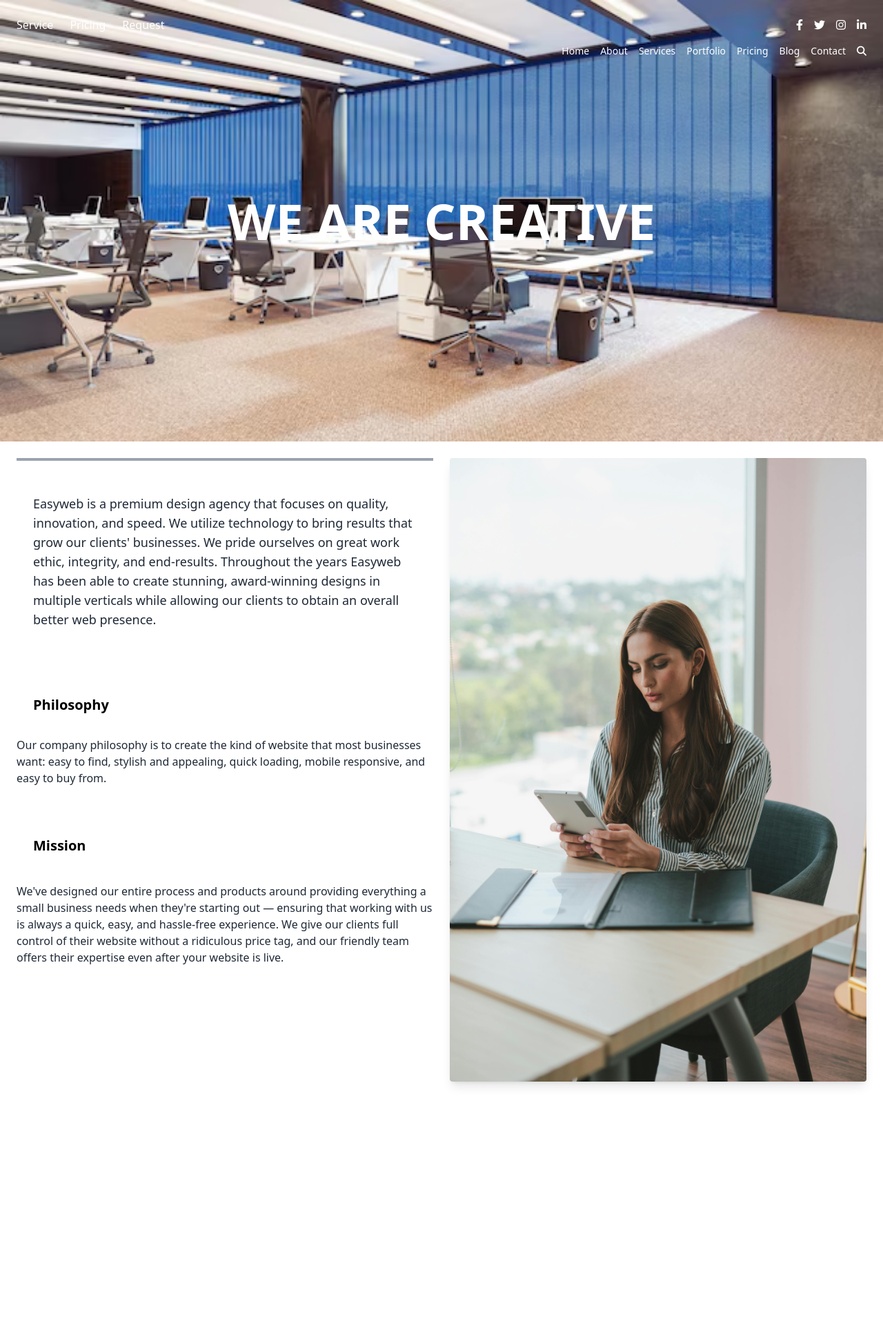
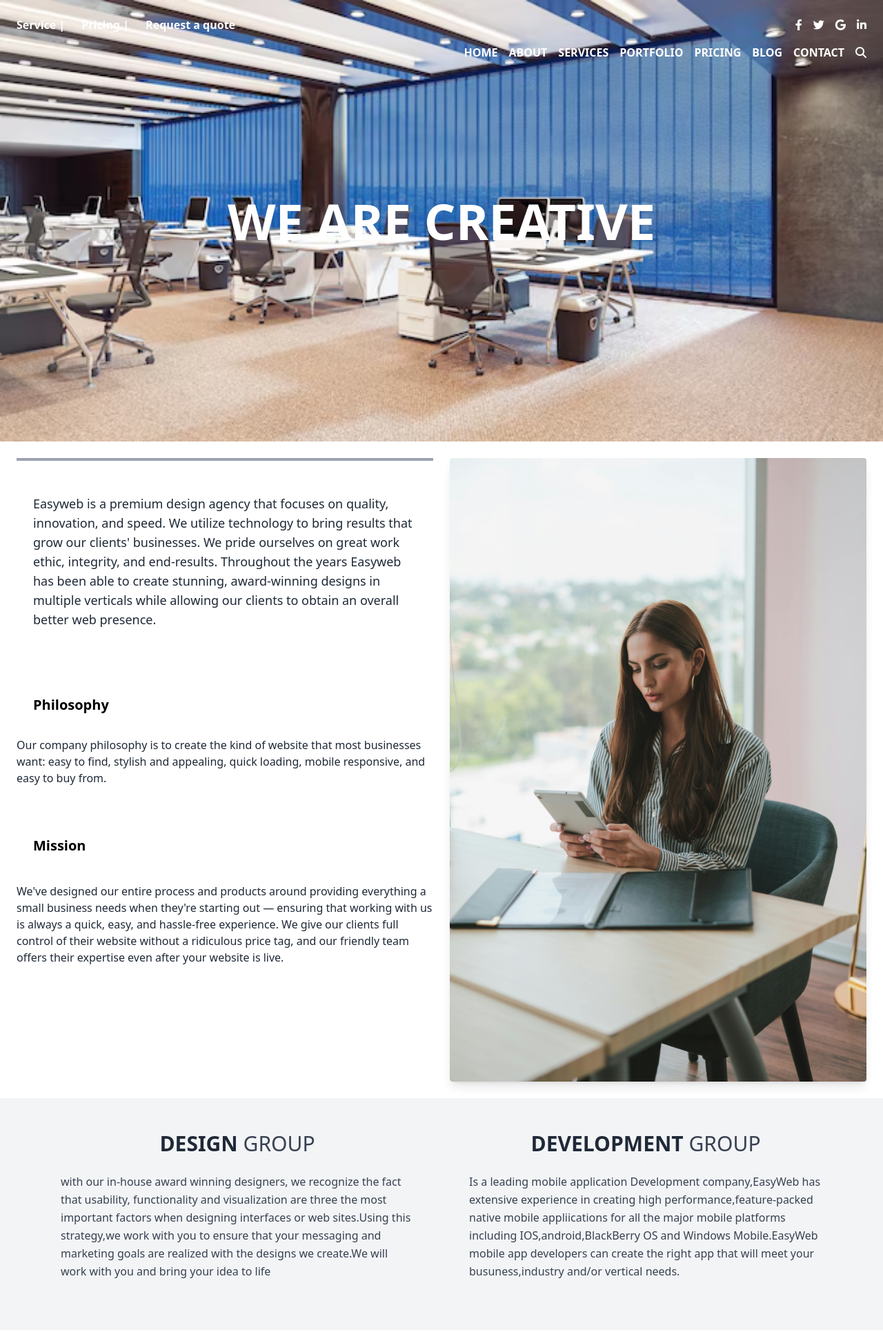
Before and after one commit to Glavilaro/landing_page, a plain HTML site: page index.html in a window 1280 px wide. Shown: the top 1931 px of the page at 69% size. Before the commit the page ends 1592 px from the top, so only its background shows below. Drawn offline with nearby package versions, Linux system fonts and the light colour scheme.

Commit message:
Agregué seccione en el main

```diff
--- a/index.html
+++ b/index.html
@@ -17,29 +17,29 @@
     <!-- 🔹 HEADER -->
     <header class="relative h-[80vh] bg-cover bg-center text-white" style="background-image: url('img/oficinas.jpg');">
         <!-- Menú izquierdo -->
-        <div class="absolute top-6 left-6 flex space-x-6 text-white">
-            <a href="#" class="hover:underline hover:text-sky-300">Service</a>
-            <a href="#" class="hover:underline hover:text-sky-300">Pricing</a>
-            <a href="#" class="hover:underline hover:text-sky-300">Request</a>
+        <div class="absolute top-6 left-6 flex space-x-6 text-white font-bold">
+            <a href="#" class="hover:underline hover:text-sky-300">Service |</a>
+            <a href="#" class="hover:underline hover:text-sky-300">Pricing |</a>
+            <a href="#" class="hover:underline hover:text-sky-300">Request a quote</a>
         </div>
 
         <!-- Redes + Menú derecha -->
-        <div class="absolute top-6 right-6 flex flex-col items-end space-y-4 text-white">
+        <div class="absolute top-6 right-6 flex flex-col items-end space-y-4 text-white font-m">
             <div class="flex space-x-4">
                 <a href="#" class="hover:text-sky-300"><i class="fab fa-facebook-f"></i></a>
                 <a href="#" class="hover:text-sky-300"><i class="fab fa-twitter"></i></a>
-                <a href="#" class="hover:text-sky-300"><i class="fab fa-instagram"></i></a>
+                <a href="#" class="hover:text-sky-300"><i class="fab fa-google"></i></a>
                 <a href="#" class="hover:text-sky-300"><i class="fab fa-linkedin-in"></i></a>
             </div>
 
-            <nav class="flex flex-wrap justify-end items-center space-x-4 text-sm">
-                <a href="#" class="hover:text-sky-300">Home</a>
-                <a href="#" class="hover:text-sky-300">About</a>
-                <a href="#" class="hover:text-sky-300">Services</a>
-                <a href="#" class="hover:text-sky-300">Portfolio</a>
-                <a href="#" class="hover:text-sky-300">Pricing</a>
-                <a href="#" class="hover:text-sky-300">Blog</a>
-                <a href="#" class="hover:text-sky-300">Contact</a>
+            <nav class="flex flex-wrap justify-end items-center space-x-4 font-semibold text-m font-bold">
+                <a href="#" class="hover:text-sky-300">HOME</a>
+                <a href="#" class="hover:text-sky-300">ABOUT</a>
+                <a href="#" class="hover:text-sky-300">SERVICES</a>
+                <a href="#" class="hover:text-sky-300">PORTFOLIO</a>
+                <a href="#" class="hover:text-sky-300">PRICING</a>
+                <a href="#" class="hover:text-sky-300">BLOG</a>
+                <a href="#" class="hover:text-sky-300">CONTACT</a>
                 <a href="#" class="hover:text-sky-300"><i class="fas fa-search"></i></a>
             </nav>
         </div>
@@ -50,7 +50,7 @@
         </div>
     </header>
     <main>
-        <section class="flex flex-col md:flex-row items-stretch justify-start p-6 gap-6 min-h-[500px]">
+        <section class="flex flex-col md:flex-row items-stretch justify-start p-6 gap-6 min-h-[350px]">
 
             <!-- 🔹 Columna izquierda -->
             <div class="flex flex-col space-y-6 md:w-1/2">
@@ -103,11 +103,63 @@
             </div>
 
         </section>
+        <section class="bg-gray-100 px-8 py-12">
+            <div class="max-w-6xl mx-auto flex flex-col md:flex-row gap-8">
+
+                <!-- Bloque izquierdo: Design Group -->
+                <div class="md:w-1/2">
+                    <h2 class="text-3xl font-bold text-black text-center">
+                        <span class="font-bold text-gray-800">DESIGN</span>
+                        <span class="font-light text-gray-700"> GROUP</span>
+                    </h2>
+                    <p class="text-gray-700 m-6 leading-relaxed">
+                        with our in-house award winning designers, we recognize the fact that usability, functionality
+                        and visualization are three the most important factors when designing interfaces or web
+                        sites.Using this strategy,we work with you to ensure that your messaging and marketing goals are
+                        realized with the designs we create.We will work with you and bring your idea to life
+                    </p>
+                </div>
+
+                <div class="md:w-1/2">
+                    <h2 class="text-3xl font-bold text-black text-center">
+                        <span class="font-bold text-gray-800 ">DEVELOPMENT</span>
+                        <span class="font-light text-gray-700"> GROUP</span>
+                    </h2>
+                    <p class="text-gray-700 m-6 leading-relaxed">
+                        Is a leading mobile application Development company,EasyWeb has extensive experience in creating
+                        high performance,feature-packed native mobile appliications for all the major mobile platforms
+                        including IOS,android,BlackBerry OS and Windows Mobile.EasyWeb mobile app developers can create
+                        the right app that will meet your busuness,industry and/or vertical needs.
+                    </p>
+                </div>
+
+            </div>
+        </section>
+
+        <section class="w-full">
+            <img src="img/foto_personas.png" alt="Foto personas" class="w-full h-auto md:max-h-[400px] mt-4 object-cover" />
+        </section>
+        <section class="relative w-full h-[350px] bg-center bg-cover flex items-center justify-center text-center"
+            style="background-image: url('img/triangulos.png');">
+            <!-- Contenido central opcional -->
+            <div class="text-gray-700 px-6">
+                <h2 class="text-4xl font-bold"> Let's get started your project</h2>
+                <p class="mt-4 text-lg">We will help you to achieve your goals and to grow your business</p>
+                <a href="#"
+                    class="inline-block bg-sky-400 text-white font-semibold px-6 py-3 m-6 rounded hover:bg-sky-400 transition duration-300">
+                    Request a quote
+                </a>
+            </div>
+        </section>
+
+
     </main>
 
+    <footer>
 
-    <!-- 🔹 FOOTER (opcional) -->
-    <footer></footer>
+
+
+    </footer>
 </body>
 
 </html>
```
Also changed, not shown: 3 other files.
